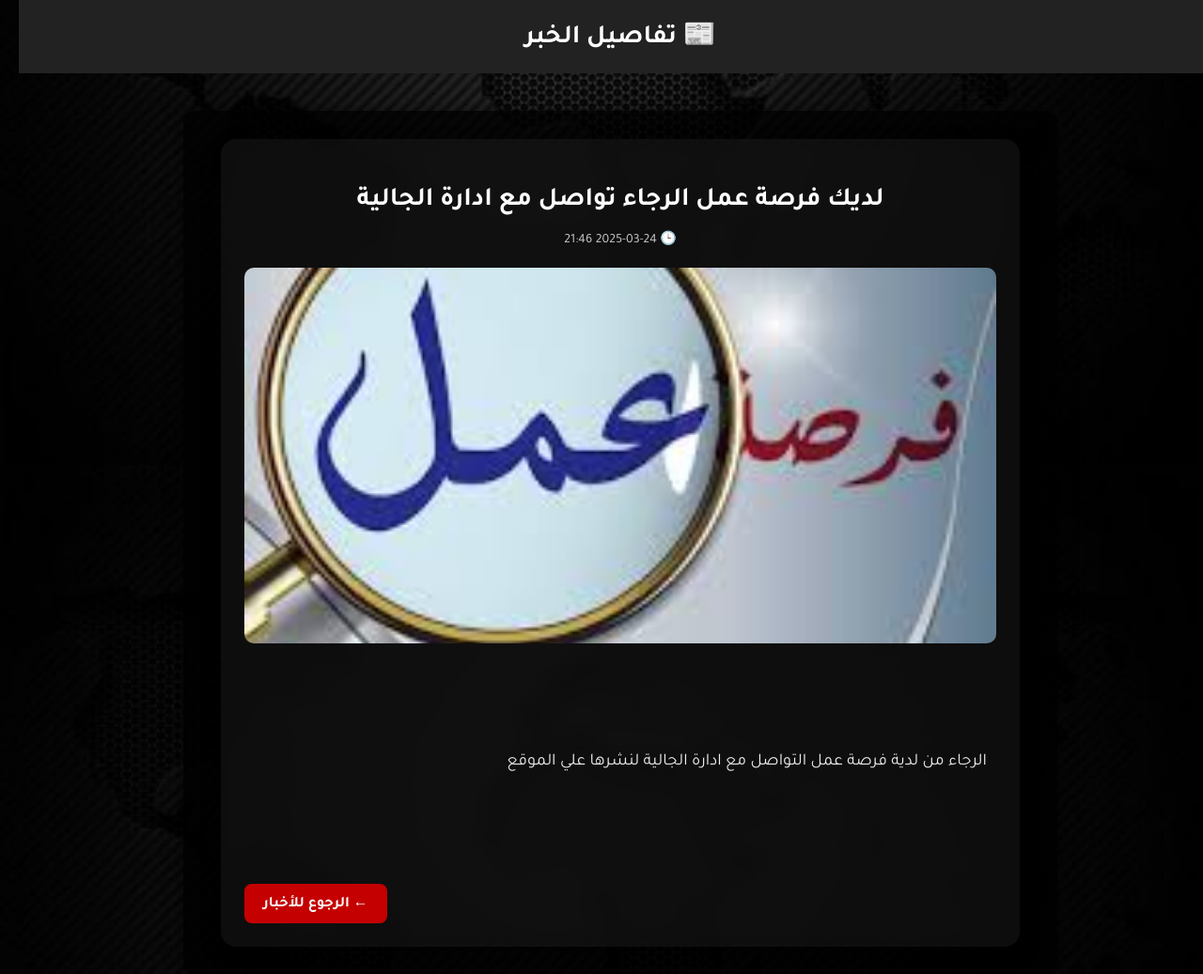
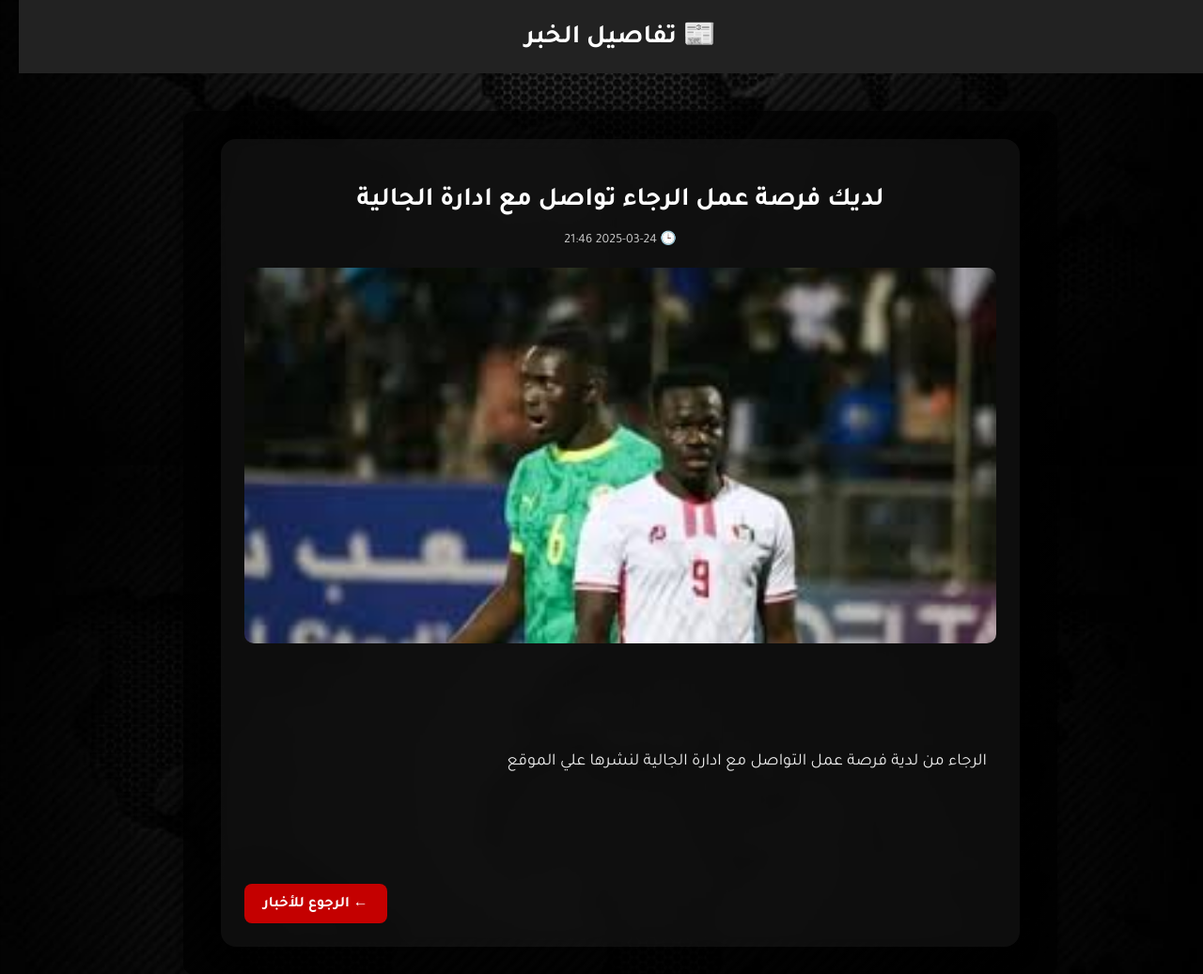
Before and after one commit to mogahedahmed/SudaneseCommunityLondon, a Django app: page /news/detail/6/ in a window 1280 px wide. Shown: the part 305-1342 px from the top of the page at 94% size. Run offline with Django 5.2, Linux system fonts and the light colour scheme; data comes from the database, SQL or seed files in the repository.

Commit message:
عرض صور الأخبار من static بدلاً من media

```diff
--- a/news/templates/news/news_detail.html
+++ b/news/templates/news/news_detail.html
@@ -17,7 +17,7 @@
 
         <!-- الصورة إذا توفرت -->
         {% if news.image %}
-            <img src="{{ news.image.url }}" alt="صورة الخبر" class="news-detail-img">
+        <img src="{% static 'main/images/news/download.jpg' %}" alt="صورة الخبر" class="news-detail-img">
         {% endif %}
 
         <!-- محتوى الخبر -->
```
Also changed, not shown: main/static/main/images/news/9c4a2c3873feea17cde66e083404c58e.jpg (added), main/static/main/images/news/download.jpg (added), main/static/main/images/news/images.jpg (added).
